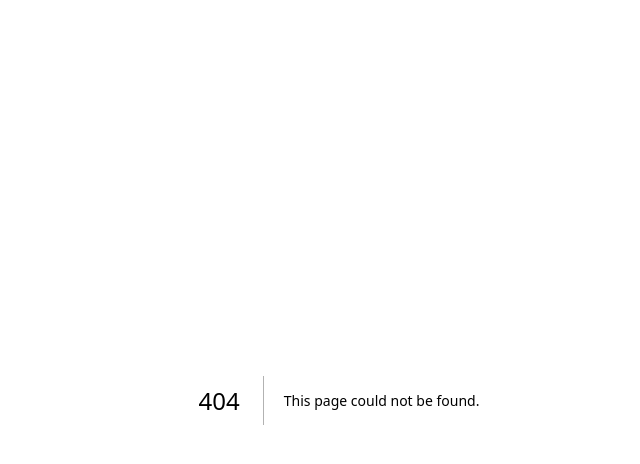
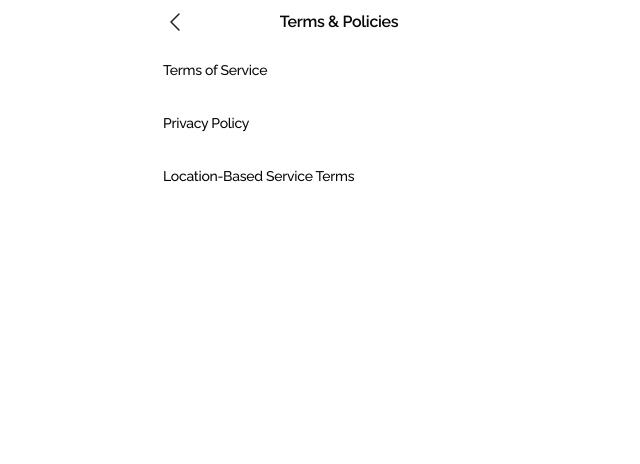
Before and after one commit to ryeongkk/KOMME-FE, a Next.js app: page /my/terms in a window 1280 px wide. Before the commit this address had no page. Shown: the top 464 px of the page, without its empty margins (301-941 px from the left). Built offline with nearby package versions, Linux system fonts and the light colour scheme.

Commit message:
feat: 약관 및 정책 라우팅 연결

```diff
--- a/src/app/AGENTS.md
+++ b/src/app/AGENTS.md
@@ -26,7 +26,7 @@ Next.js App Router 루트입니다: 라우트, 루트 레이아웃, 전역 스
 | `icon-192.png/` | 동적 PNG 아이콘 라우트 — `next/og`를 쓰는 `route.tsx`의 `GET` 핸들러 (`icon-192.png/AGENTS.md` 참고) |
 | `icon-512.png/` | 512×512 버전, 패턴은 동일 (`icon-512.png/AGENTS.md` 참고)                                            |
 | `login/`        | 로그인 플로우 라우트 — `/login`, `/login/terms`, `/login/email`, `/login/code`, `/login/password`, `/login/nickname`, `/login/reset/email`, `/login/reset/code`, `/login/reset/password`. 화면 컴포넌트는 `src/components/login/`에 있고 각 `page.tsx`는 그걸 렌더링만 함 — `reset/` 쪽 3개는 회원가입과 같은 화면 컴포넌트를 다른 문구/다음 라우트 prop으로 재사용함 (`components/AGENTS.md` 참고) |
-| `my/`           | 마이페이지 라우트 — `/my`(하단 탭바 포함, 프로필 행 클릭 시 `/my/account`로, Language Setting 행 클릭 시 `/my/language`로 이동), `/my/account`(프로필 편집/로그아웃/계정 삭제), `/my/language`(언어 선택 — 로그인 화면의 바텀시트와 달리 전용 페이지). 화면 컴포넌트는 `src/components/my/`에 있고 각 `page.tsx`는 그걸 렌더링만 함. 하단 탭바(`Tapbar`)는 `my-screen.tsx` 안에 로컬 컴포넌트로만 있음 — Home/Course 라우트가 생겨 두 번째 사용처가 필요해지면 `components/ui/`로 옮길 것 |
+| `my/`           | 마이페이지 라우트 — `/my`(하단 탭바 포함, 프로필 행 클릭 시 `/my/account`로, Language Setting 행 클릭 시 `/my/language`로, Terms & Policies 행 클릭 시 `/my/terms`로 이동), `/my/account`(프로필 편집/로그아웃/계정 삭제), `/my/language`(언어 선택 — 로그인 화면의 바텀시트와 달리 전용 페이지), `/my/terms`(약관 및 정책 목록), `/my/terms/service`·`/my/terms/privacy`·`/my/terms/location`(각 약관 상세 — 헤더만 있고 본문은 Figma 와이어프레임에 아직 없어 비워둠). 화면 컴포넌트는 `src/components/my/`에 있고 각 `page.tsx`는 그걸 렌더링만 함. 하단 탭바(`Tapbar`)는 `my-screen.tsx` 안에 로컬 컴포넌트로만 있음 — Home/Course 라우트가 생겨 두 번째 사용처가 필요해지면 `components/ui/`로 옮길 것 |
 
 ## AI 에이전트를 위한 안내
 
--- /dev/null
+++ b/src/app/my/terms/location/page.tsx
@@ -0,0 +1,9 @@
+import { TermsPolicyDetailScreen } from "@/components/my/terms-policy-detail-screen";
+
+export default function LocationBasedServiceTermsPage() {
+  return (
+    <main className="flex flex-1 flex-col bg-white">
+      <TermsPolicyDetailScreen title="Location-Based Service Terms" />
+    </main>
+  );
+}
--- /dev/null
+++ b/src/app/my/terms/page.tsx
@@ -0,0 +1,9 @@
+import { TermsPolicyListScreen } from "@/components/my/terms-policy-list-screen";
+
+export default function TermsPolicyPage() {
+  return (
+    <main className="flex flex-1 flex-col bg-white">
+      <TermsPolicyListScreen />
+    </main>
+  );
+}
--- /dev/null
+++ b/src/app/my/terms/privacy/page.tsx
@@ -0,0 +1,9 @@
+import { TermsPolicyDetailScreen } from "@/components/my/terms-policy-detail-screen";
+
+export default function PrivacyPolicyPage() {
+  return (
+    <main className="flex flex-1 flex-col bg-white">
+      <TermsPolicyDetailScreen title="Privacy Policy" />
+    </main>
+  );
+}
--- /dev/null
+++ b/src/app/my/terms/service/page.tsx
@@ -0,0 +1,9 @@
+import { TermsPolicyDetailScreen } from "@/components/my/terms-policy-detail-screen";
+
+export default function TermsOfServicePage() {
+  return (
+    <main className="flex flex-1 flex-col bg-white">
+      <TermsPolicyDetailScreen title="Terms of Service" />
+    </main>
+  );
+}
--- a/src/components/AGENTS.md
+++ b/src/components/AGENTS.md
@@ -13,7 +13,7 @@ App Router 라우트 트리 바깥에서 여러 라우트가 공유하는 React
 |-----------|---------|
 | `ui/` | 특정 기능에 속하지 않는 범용 재사용 프리미티브 (예: `bottom-sheet.tsx`, `text-field.tsx`) |
 | `login/` | 로그인 플로우 화면 전용 컴포넌트 (`login-screen.tsx` = `/login`, `terms-screen.tsx` = `/login/terms`, `email-screen.tsx` = `/login/email`, `code-screen.tsx` = `/login/code`, `password-screen.tsx` = `/login/password`, `nickname-screen.tsx` = `/login/nickname`) |
-| `my/` | 마이페이지 플로우 화면 전용 컴포넌트 (`my-screen.tsx` = `/my`, `my-account-screen.tsx` = `/my/account`, `language-setting-screen.tsx` = `/my/language`) |
+| `my/` | 마이페이지 플로우 화면 전용 컴포넌트 (`my-screen.tsx` = `/my`, `my-account-screen.tsx` = `/my/account`, `language-setting-screen.tsx` = `/my/language`, `terms-policy-list-screen.tsx` = `/my/terms`, `terms-policy-detail-screen.tsx` = `/my/terms/service`·`/my/terms/privacy`·`/my/terms/location` 3개 라우트가 공유하는 헤더 전용 컴포넌트) |
 
 ## 주요 파일
 
--- a/src/components/my/my-screen.tsx
+++ b/src/components/my/my-screen.tsx
@@ -41,8 +41,11 @@ export function MyScreen() {
 
         <div className="flex w-full flex-col">
           <p className="px-4 text-caption-sb-12 text-gray-500">About</p>
-          {/* TODO: navigate to the terms & policies route once it exists */}
-          <button type="button" className="w-full p-4 text-left text-body-m-14 text-black">
+          <button
+            type="button"
+            onClick={() => router.push("/my/terms")}
+            className="w-full p-4 text-left text-body-m-14 text-black"
+          >
             Terms & Policies
           </button>
           <div className="flex w-full items-center gap-2.5 p-4 text-body-m-14 text-black">
--- /dev/null
+++ b/src/components/my/terms-policy-detail-screen.tsx
@@ -0,0 +1,18 @@
+"use client";
+
+import { useRouter } from "next/navigation";
+import { ArrowLeftIcon } from "@/components/icons";
+
+export function TermsPolicyDetailScreen({ title }: { title: string }) {
+  const router = useRouter();
+
+  return (
+    <div className="flex w-full items-center justify-between px-4 py-2.5">
+      <button type="button" aria-label="Back" onClick={() => router.back()} className="text-gray-900">
+        <ArrowLeftIcon className="size-6" />
+      </button>
+      <p className="text-body-sb-16 text-black">{title}</p>
+      <div className="size-6" aria-hidden />
+    </div>
+  );
+}
--- /dev/null
+++ b/src/components/my/terms-policy-list-screen.tsx
@@ -0,0 +1,39 @@
+"use client";
+
+import { useRouter } from "next/navigation";
+import { ArrowLeftIcon } from "@/components/icons";
+
+const TERMS_LINKS = [
+  { label: "Terms of Service", href: "/my/terms/service" },
+  { label: "Privacy Policy", href: "/my/terms/privacy" },
+  { label: "Location-Based Service Terms", href: "/my/terms/location" },
+] as const;
+
+export function TermsPolicyListScreen() {
+  const router = useRouter();
+
+  return (
+    <>
+      <div className="flex w-full items-center justify-between px-4 py-2.5">
+        <button type="button" aria-label="Back" onClick={() => router.back()} className="text-gray-900">
+          <ArrowLeftIcon className="size-6" />
+        </button>
+        <p className="text-body-sb-16 text-black">Terms & Policies</p>
+        <div className="size-6" aria-hidden />
+      </div>
+
+      <div className="flex w-full flex-col">
+        {TERMS_LINKS.map((link) => (
+          <button
+            key={link.href}
+            type="button"
+            onClick={() => router.push(link.href)}
+            className="w-full p-4 text-left text-body-m-14 text-black"
+          >
+            {link.label}
+          </button>
+        ))}
+      </div>
+    </>
+  );
+}
```
